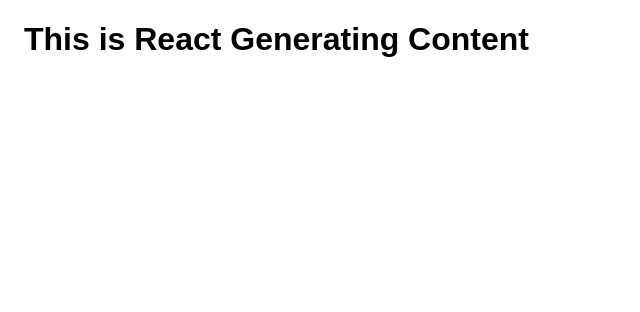
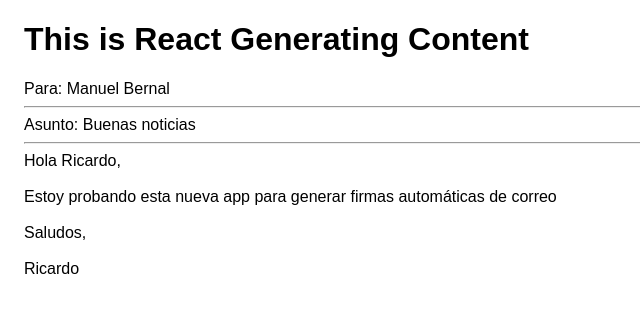
Before and after one commit to storrellas/signature_generator, a React app in the folder react-ui/: page / in a window 1280 px wide. Shown: the top 312 px of the page, without its empty margins (0-640 px from the left). Built offline with nearby package versions, Linux system fonts and the light colour scheme.

Commit message:
ENH: Adding content for preview

```diff
--- a/react-ui/public/signature.html
+++ b/react-ui/public/signature.html
@@ -87,7 +87,6 @@
 
           <div class="row">
             <div class="col-md-12" style="min-height:200px">
-
               <div class="tabs-preview tabs-bottom">
                 <div class="tab-content">
                   <div class="tab-pane active" id="preview" style="min-height:700px">
@@ -101,10 +100,7 @@
                     <li class="active"><a href="#preview" data-toggle="tab">Preview</a></li>
                     <li><a href="#html" data-toggle="tab">HTML</a></li>
                   </ul>
-
                 </div>
-
-
             </div>
           </div>
 
--- a/react-ui/src/js/App.js
+++ b/react-ui/src/js/App.js
@@ -6,6 +6,28 @@
     return(
       <div className="App">
         <h1>This is React Generating Content</h1>
+
+        <div className="row mt-2">
+          <div className="col-md-12 noselect">
+              Para: <span className="disabled-color">Manuel Bernal</span>
+          </div>
+        </div>
+        <hr/>
+        <div className="row mt-2">
+          <div className="col-md-12 noselect">
+              Asunto: <span className="disabled-color">Buenas noticias</span>
+          </div>
+        </div>
+        <hr/>
+
+        <div className="row mt-2">
+          <div className="col-md-12 noselect disabled-color">
+              Hola Ricardo,<br></br><br></br>
+              Estoy probando esta nueva app para generar firmas automáticas de correo<br></br><br></br>
+              Saludos, <br></br><br></br>
+              Ricardo
+          </div>
+        </div>
       </div>
     );
   }
```
